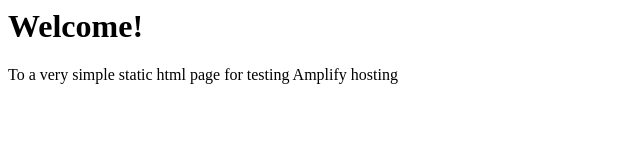
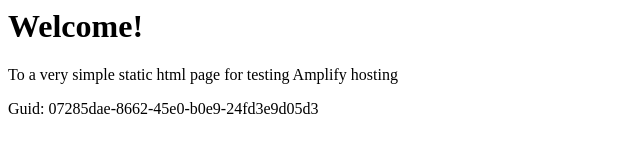
Before and after one commit to aws-aemilia-sin/Github-PR-Commit-Integration-Test-DoNotTouch-Gith-OKSLNVO2-v1-prod-ap-southeast-1, a website: page src/index.html in a window 1280 px wide. Shown: the whole page, without its empty margins (0-640 px from the left). Drawn offline with Linux system fonts and the light colour scheme.

Commit message:
commit from integ tests

```diff
--- a/src/index.html
+++ b/src/index.html
@@ -1,3 +1,5 @@
+
+
 <html lang="en">
 
 <head>
@@ -10,6 +12,6 @@
 <body>
     <h1>Welcome!</h1>
     <p>To a very simple static html page for testing Amplify hosting</p>
-</body>
+    <p>Guid: 07285dae-8662-45e0-b0e9-24fd3e9d05d3</p></body>
 
 </html>
```
